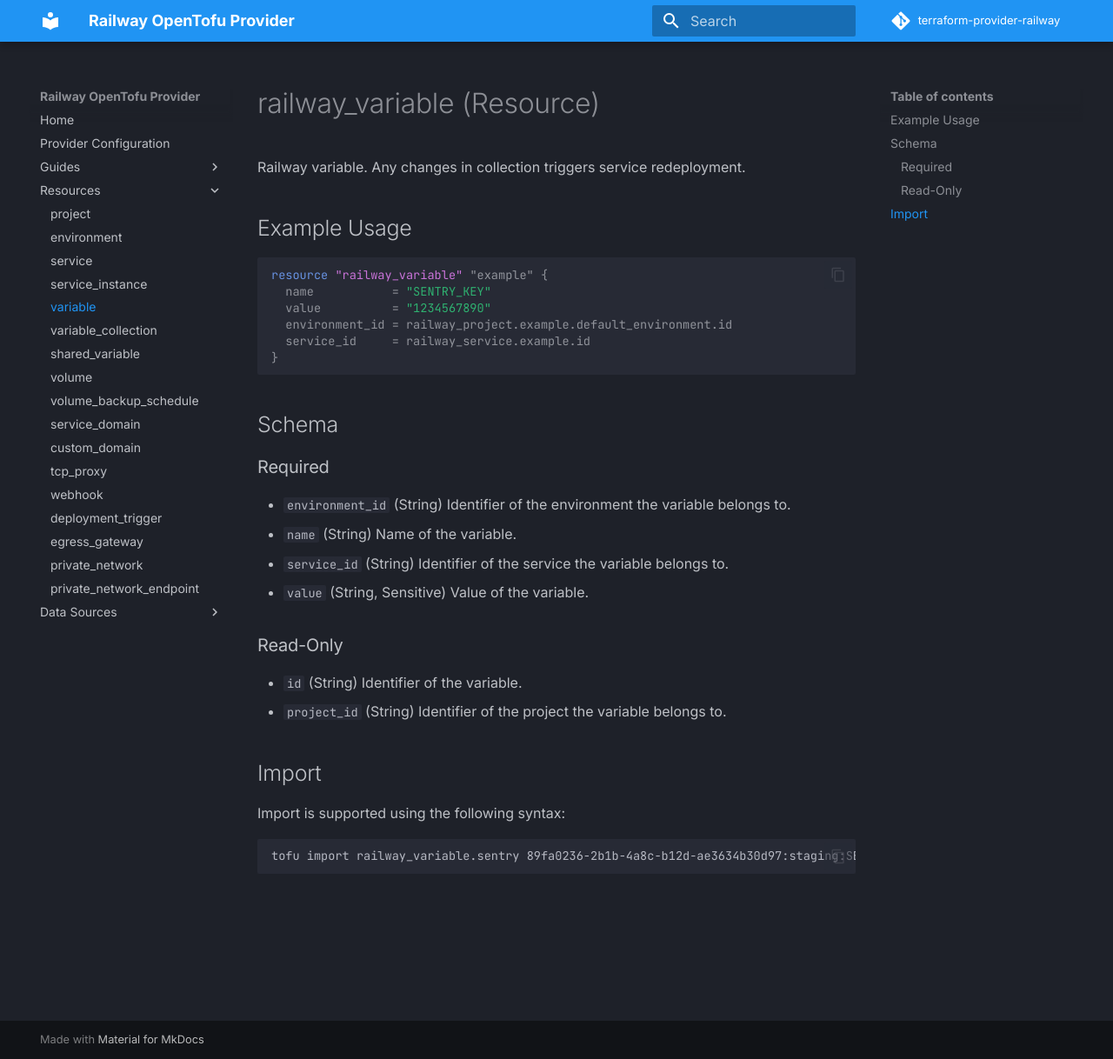
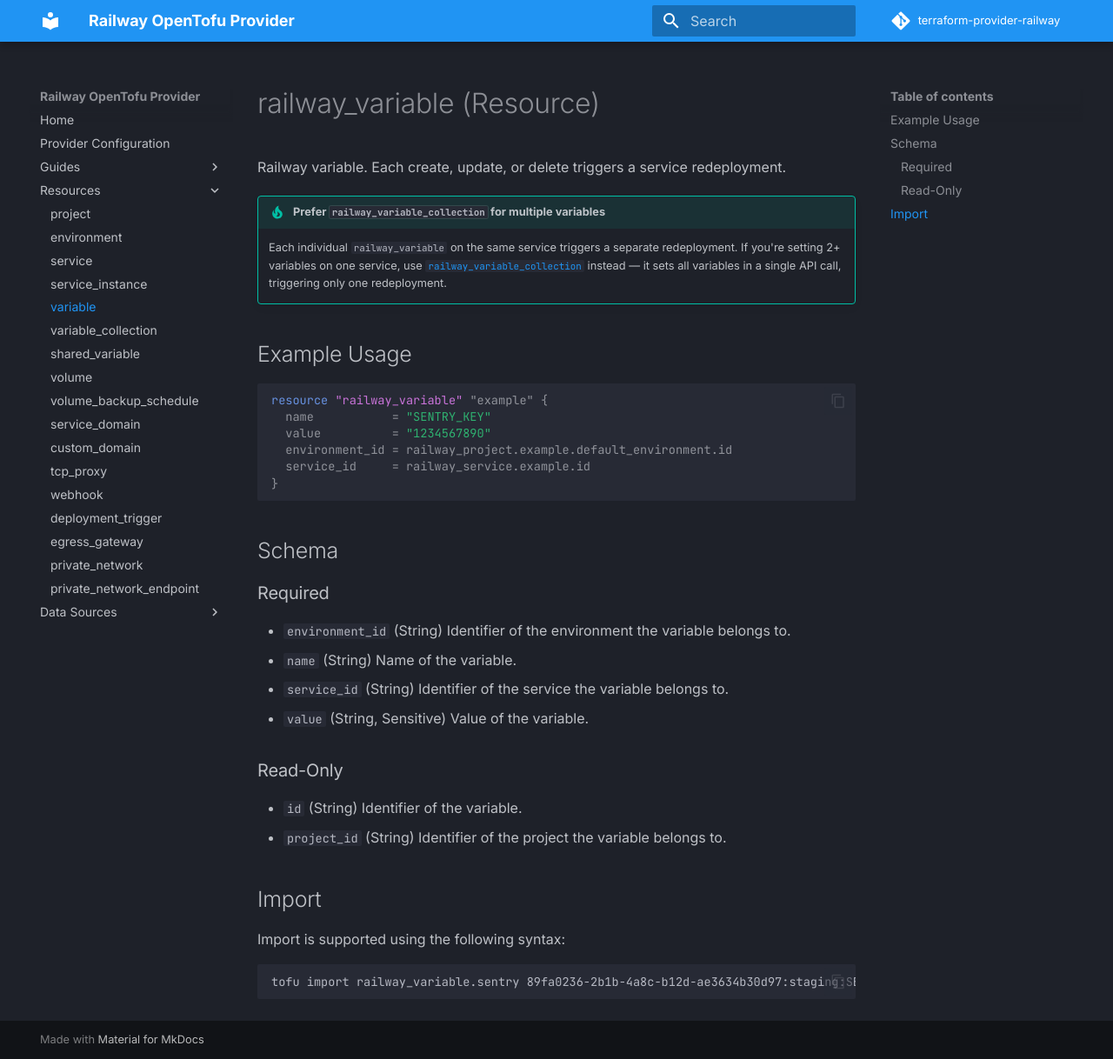
Before and after one commit to jamesprnich/terraform-provider-railway, an MkDocs documentation site: the page built from docs/resources/variable.md, in a window 1280 px wide and 1218 px high. Shown: the whole window at 87% size. Built offline with MkDocs 1.6.1 and Material for MkDocs 9.7.7, drawn with Linux system fonts in a browser that asks for light colours; comment, search, counter and statistics services are not loaded.

Commit message:
Switch workflow example to variable collections, document redeployment behaviour
- Replace 7 individual railway_variable resources with 2 railway_variable_collection
  resources in examples/workflows/main.tf — reduces redeployments from 7+ to 2 per service
- Add redeployment known issue to SKILL.md and docs/home.md
- Add tip admonition to docs/resources/variable.md steering users to collections
- Strengthen SKILL.md guidance: variable collections as default, individual variables
  only for single independent values

Proven via live Railway test: create → idempotency check → health OK → destroy.

Co-Authored-By: Claude Opus 4.6 <noreply@anthropic.com>

```diff
--- a/docs/resources/variable.md
+++ b/docs/resources/variable.md
@@ -8,7 +8,10 @@ description: |-
 
 # railway_variable (Resource)
 
-Railway variable. Any changes in collection triggers service redeployment.
+Railway variable. Each create, update, or delete triggers a service redeployment.
+
+!!! tip "Prefer `railway_variable_collection` for multiple variables"
+    Each individual `railway_variable` on the same service triggers a separate redeployment. If you're setting 2+ variables on one service, use [`railway_variable_collection`](variable_collection.md) instead — it sets all variables in a single API call, triggering only one redeployment.
 
 ## Example Usage
 
```
Also changed, not shown: SKILL.md (+22 -7 lines), docs/home.md (+1 -0 lines), 1 other file.
